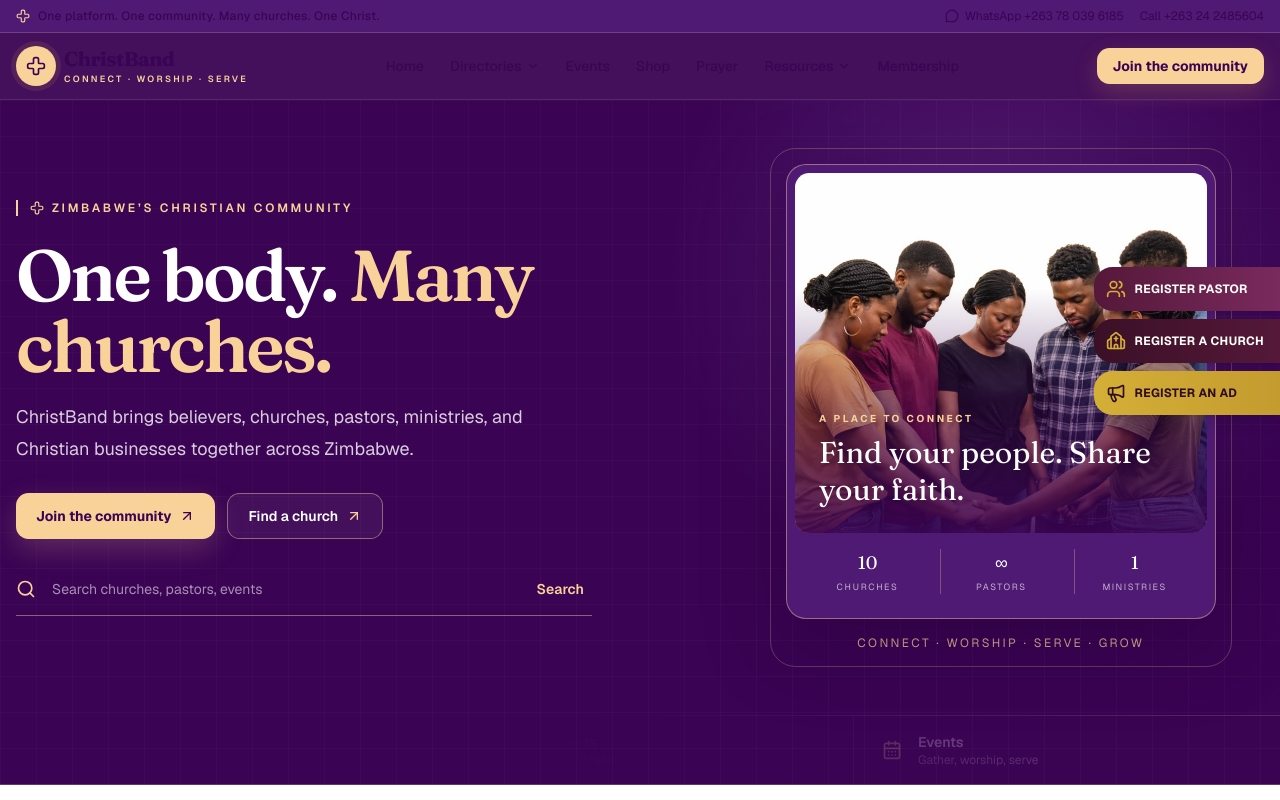
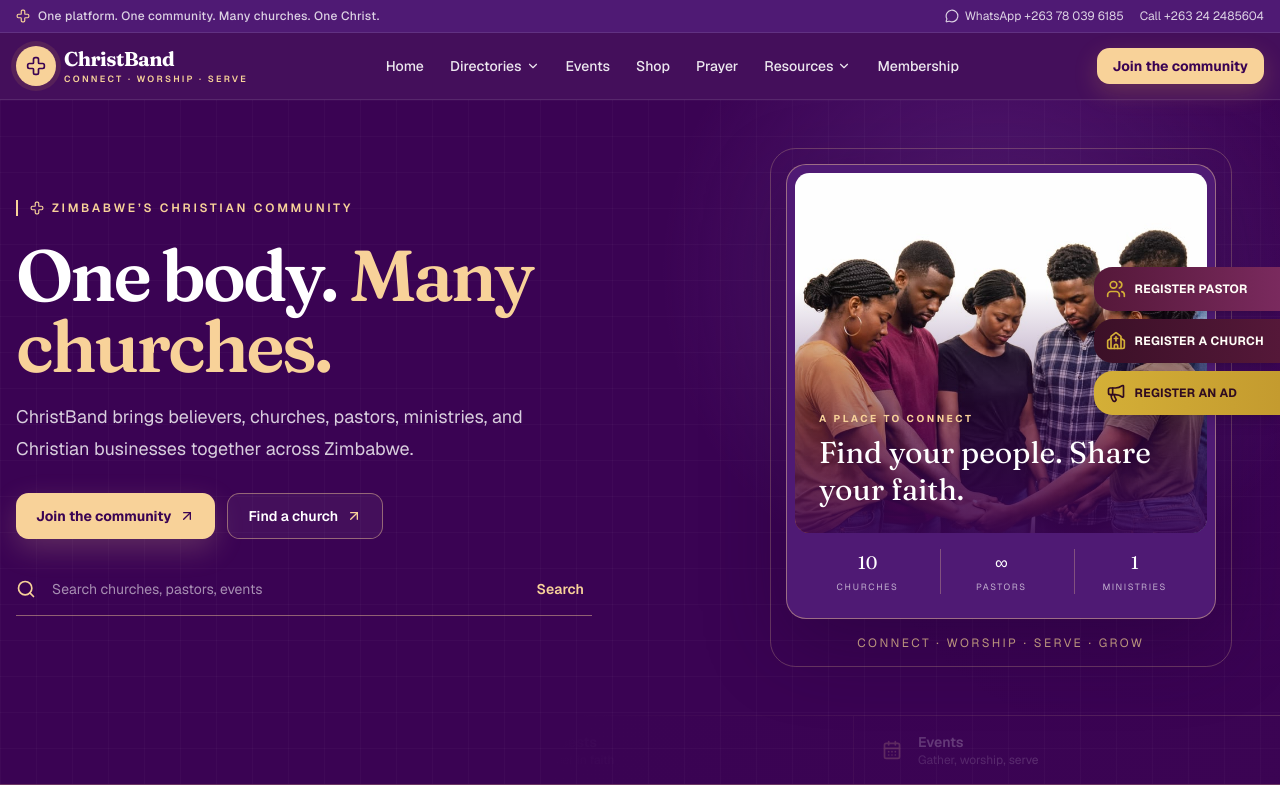
Before and after one commit to jaegermichael/christband, a Next.js app: page / in a window 1280 px wide. Shown: the top 800 px of the page. Built offline with nearby package versions, Linux system fonts and the light colour scheme.

Commit message:
Fix navbar contrast on purple header

```diff
--- a/components/navbar.tsx
+++ b/components/navbar.tsx
@@ -42,7 +42,7 @@
 
   return (
     <header className="sticky top-0 z-50 w-full border-b border-white/10 bg-[#3A0353]/95 backdrop-blur-xl">
-      <div className="border-b border-secondary/20 bg-[#4F1A74] text-xs text-parchment">
+      <div className="border-b border-white/10 bg-[#4F1A74] text-xs text-white/80">
         <div className="mx-auto flex max-w-7xl items-center justify-between gap-4 px-4 py-2">
           <span className="flex items-center gap-2 font-medium tracking-wide">
             <Cross className="h-3.5 w-3.5 text-secondary" aria-hidden="true" />
@@ -64,7 +64,7 @@
             <Cross className="h-5 w-5" aria-hidden="true" />
           </span>
           <span>
-            <span className="block font-serif text-xl font-bold tracking-tight text-foreground group-hover:text-secondary">ChristBand</span>
+            <span className="block font-serif text-xl font-bold tracking-tight text-white group-hover:text-secondary">ChristBand</span>
             <span className="block text-[9px] font-semibold uppercase tracking-[0.25em] text-secondary">Connect · Worship · Serve</span>
           </span>
         </Link>
@@ -77,15 +77,15 @@
                   href={link.href}
                   aria-haspopup="menu"
                   aria-expanded={openDropdown === link.label}
-                  className="flex items-center gap-1 rounded-md px-3 py-2 text-sm font-medium text-foreground/80 hover:bg-white/5 hover:text-secondary"
+                  className="flex items-center gap-1 rounded-md px-3 py-2 text-sm font-medium text-white/90 hover:bg-white/10 hover:text-secondary"
                 >
                   {link.label}
                   <ChevronDown className="h-3.5 w-3.5" aria-hidden="true" />
                 </Link>
                 {openDropdown === link.label && (
-                  <div className="absolute left-0 top-full z-50 min-w-[210px] rounded-lg border border-secondary/25 bg-[#4F1A74] p-2 shadow-2xl" role="menu">
+                  <div className="absolute left-0 top-full z-50 min-w-[210px] rounded-lg border border-secondary/25 bg-[#211132] p-2 shadow-2xl" role="menu">
                     {link.children.map((child) => (
-                      <Link key={child.href} href={child.href} role="menuitem" className="block rounded-md px-3 py-2 text-sm text-foreground/80 hover:bg-secondary/10 hover:text-secondary">
+                      <Link key={child.href} href={child.href} role="menuitem" className="block rounded-md px-3 py-2 text-sm text-white/85 hover:bg-secondary/10 hover:text-secondary">
                         {child.label}
                       </Link>
                     ))}
@@ -93,7 +93,7 @@
                 )}
               </div>
             ) : (
-              <Link key={link.href} href={link.href} className="rounded-md px-3 py-2 text-sm font-medium text-foreground/80 hover:bg-white/5 hover:text-secondary">
+              <Link key={link.href} href={link.href} className="rounded-md px-3 py-2 text-sm font-medium text-white/90 hover:bg-white/10 hover:text-secondary">
                 {link.label}
               </Link>
             ),
@@ -101,34 +101,34 @@
         </div>
 
         <div className="flex items-center gap-3">
-          <Link href="/membership" className="hidden rounded-md bg-secondary px-4 py-2 text-sm font-bold text-secondary-foreground shadow-[0_8px_24px_rgba(242,181,68,0.2)] hover:-translate-y-0.5 hover:bg-[#F59E51] md:block">
+          <Link href="/membership" className="hidden rounded-md bg-secondary px-4 py-2 text-sm font-bold text-secondary-foreground shadow-[0_8px_24px_rgba(242,181,68,0.2)] hover:-translate-y-0.5 hover:bg-[#ffd16a] md:block">
             Join the community
           </Link>
-          <button onClick={() => setMobileOpen(!mobileOpen)} className="rounded-md border border-white/10 p-2 text-foreground hover:border-secondary/50 hover:text-secondary lg:hidden" aria-label="Toggle navigation menu" aria-expanded={mobileOpen} aria-controls="mobile-menu">
+          <button onClick={() => setMobileOpen(!mobileOpen)} className="rounded-md border border-white/10 p-2 text-white hover:border-secondary/50 hover:text-secondary lg:hidden" aria-label="Toggle navigation menu" aria-expanded={mobileOpen} aria-controls="mobile-menu">
             {mobileOpen ? <X className="h-6 w-6" aria-hidden="true" /> : <Menu className="h-6 w-6" aria-hidden="true" />}
           </button>
         </div>
       </nav>
 
       {mobileOpen && (
-        <div id="mobile-menu" className="border-t border-secondary/20 bg-[#4F1A74] px-4 pb-5 lg:hidden">
+        <div id="mobile-menu" className="border-t border-secondary/20 bg-[#211132] px-4 pb-5 lg:hidden">
           {navLinks.map((link) =>
             link.children ? (
               <div key={link.label} className="border-b border-white/10">
-                <button type="button" onClick={() => setOpenDropdown(openDropdown === link.label ? null : link.label)} aria-expanded={openDropdown === link.label} className="flex w-full items-center justify-between py-3 text-left text-sm font-semibold text-foreground">
+                <button type="button" onClick={() => setOpenDropdown(openDropdown === link.label ? null : link.label)} aria-expanded={openDropdown === link.label} className="flex w-full items-center justify-between py-3 text-left text-sm font-semibold text-white">
                   {link.label}
                   <ChevronDown className={`h-4 w-4 transition-transform ${openDropdown === link.label ? "rotate-180" : ""}`} aria-hidden="true" />
                 </button>
                 {openDropdown === link.label && (
                   <div className="mb-2 ml-3 border-l border-secondary/50 pl-3">
                     {link.children.map((child) => (
-                      <Link key={child.href} href={child.href} onClick={closeMobile} className="block py-2 text-sm text-muted-foreground hover:text-secondary">{child.label}</Link>
+                      <Link key={child.href} href={child.href} onClick={closeMobile} className="block py-2 text-sm text-white/70 hover:text-secondary">{child.label}</Link>
                     ))}
                   </div>
                 )}
               </div>
             ) : (
-              <Link key={link.href} href={link.href} onClick={closeMobile} className="block border-b border-white/10 py-3 text-sm font-semibold text-foreground hover:text-secondary">{link.label}</Link>
+              <Link key={link.href} href={link.href} onClick={closeMobile} className="block border-b border-white/10 py-3 text-sm font-semibold text-white hover:text-secondary">{link.label}</Link>
             ),
           )}
           <Link href="/membership" onClick={closeMobile} className="mt-4 block rounded-md bg-secondary px-4 py-3 text-center text-sm font-bold text-secondary-foreground">Join the community</Link>
```
